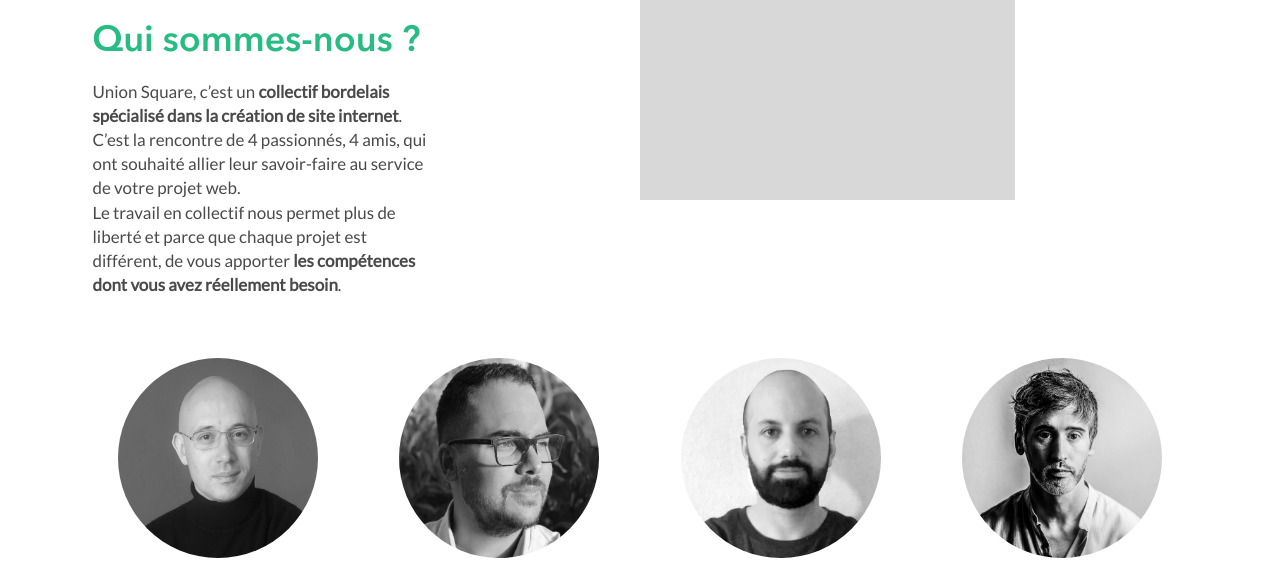
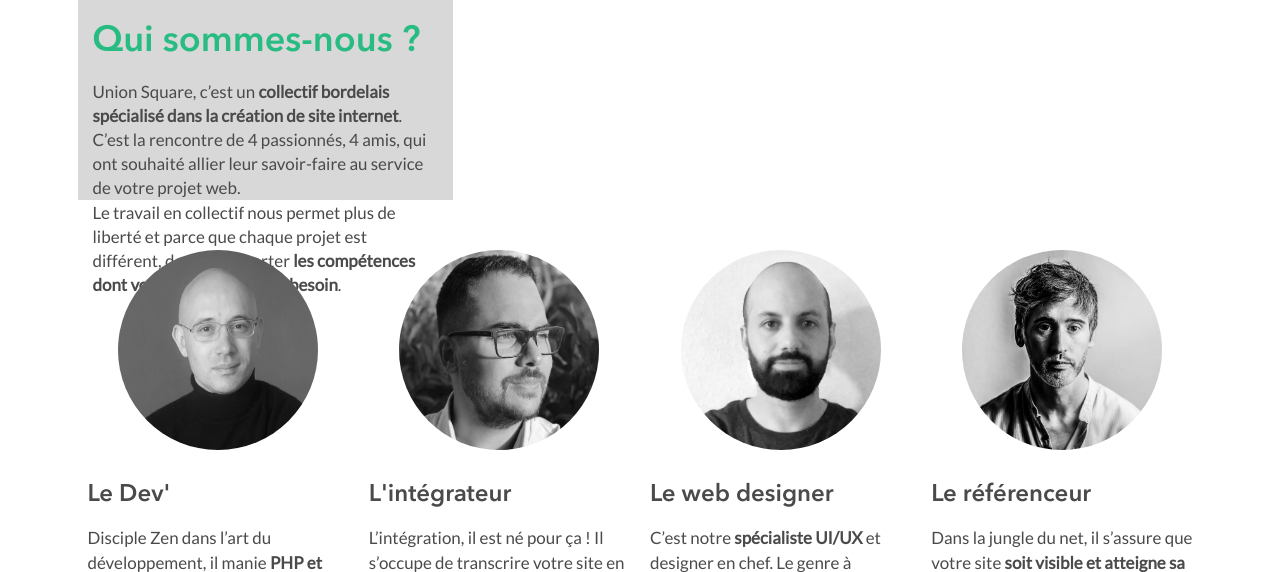
Before and after one commit to union-square/UnionSquareWebsite, a PHP site: page /equipe.php in a window 1280 px wide. Shown: the part 170-742 px from the top of the page. Run offline with PHP 8.4, Linux system fonts and the light colour scheme; some libraries are stand-ins or nearby versions; some web fonts are replaced.

Commit message:
suppresion du div sans image sur page équipe

```diff
--- a/Class/Recaptcha.php
+++ b/Class/Recaptcha.php
@@ -1,10 +1,6 @@
 <?php
 
 class Recaptcha{
-
-	/*public function __construct(){
-        $this->config = require('config.php');
-    }*/
 
 	public function verifyResponse($recaptcha){
 
--- a/equipe.php
+++ b/equipe.php
@@ -7,9 +7,6 @@
 			<p>
 				Union Square, c’est un <strong>collectif bordelais spécialisé dans la création de site internet</strong>. C’est la rencontre de 4 passionnés, 4 amis, qui ont souhaité allier leur savoir-faire au service de votre projet web. <br>Le travail en collectif nous permet plus de liberté et parce que chaque projet est différent, de vous apporter <strong>les compétences dont vous avez réellement besoin</strong>.
 			</p>
-		</div>
-		<div class="col-sm-offset-2 col-sm-4">
-
 		</div>
 	</div>
 
```
Also changed, not shown: contact.php (indentation only).
